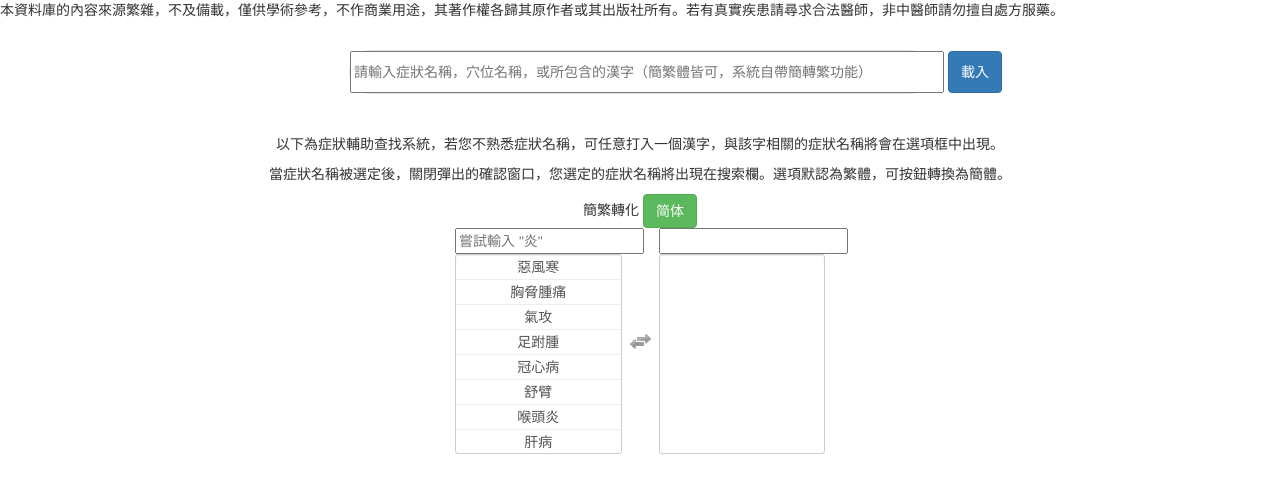
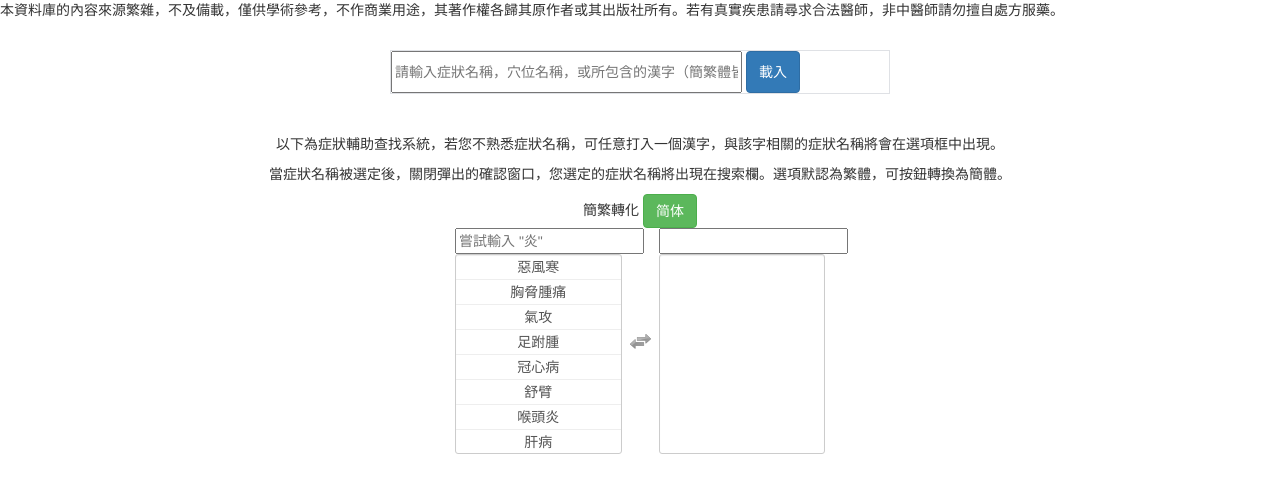
Before and after one commit to YanyangChen/CMdiagnose4host, a Django app: page /CMdiagnose/createx/ in a window 1280 px wide. Shown: the top 499 px of the page. Run offline with Django 3.2, Linux system fonts and the light colour scheme; some libraries are stand-ins or nearby versions.

Commit message:
modified search page

```diff
--- a/mysite/CMdiagnose/templates/CMdiagnose/newdetail.html
+++ b/mysite/CMdiagnose/templates/CMdiagnose/newdetail.html
@@ -14,14 +14,14 @@
     .RNNXgb {
       background: #fff;
       display: flex;
-      border-radius: 8px;
+      /* border-radius: 8px; */
       border: 1px solid #dfe1e5;
       box-shadow: none;
-      border-radius: 24px;
+      /* border-radius: 24px; */
       z-index: 3;
       height: 44px;
       margin: 0 auto;
-      width: 582px;
+      width: 500px;
     }
   </style>
 
--- a/mysite/CMdiagnose/templates/CMdiagnose/newdetailxue.html
+++ b/mysite/CMdiagnose/templates/CMdiagnose/newdetailxue.html
@@ -15,14 +15,14 @@
 .RNNXgb {
       background: #fff;
       display: flex;
-        border-radius: 8px;
+      /* border-radius: 8px; */
       border: 1px solid #dfe1e5;
       box-shadow: none;
-        border-radius: 24px;
+      /* border-radius: 24px; */
       z-index: 3;
       height: 44px;
       margin: 0 auto;
-        width: 582px;
+      width: 500px;
     }
     </style>
 
@@ -35,7 +35,7 @@
   {% csrf_token %}
   <div class="RNNXgb" align="center">
       <!-- <label>General Symptoms</label> -->
-      <input type="text" id="generex" name="generex" size="70" placeholder='請輸入症狀名稱，穴位名稱，或所包含的漢字（簡繁體皆可，系統自帶簡轉繁功能）'>
+      <input type="text" id="generex" name="generex" size="40" placeholder='請輸入症狀名稱，穴位名稱，或所包含的漢字（簡繁體皆可，系統自帶簡轉繁功能）'>
       &nbsp;
       <button class="btn btn-primary" type="submit" value="載入">載入</button><br>
     </div>
```
Also changed, not shown: mysite/CMdiagnose/templates/CMdiagnose/newdetailyao.html (+4 -4 lines). Lines whose indentation alone changed are shown as unchanged.
